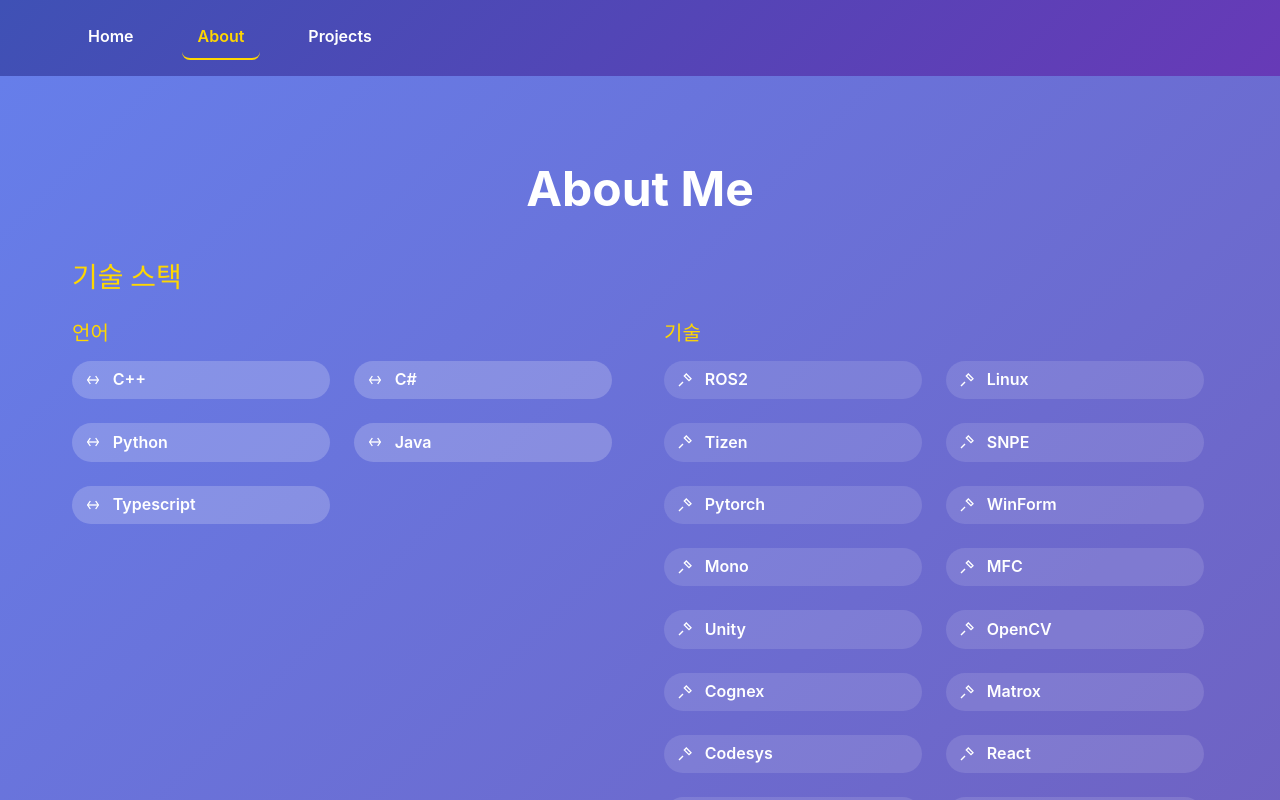
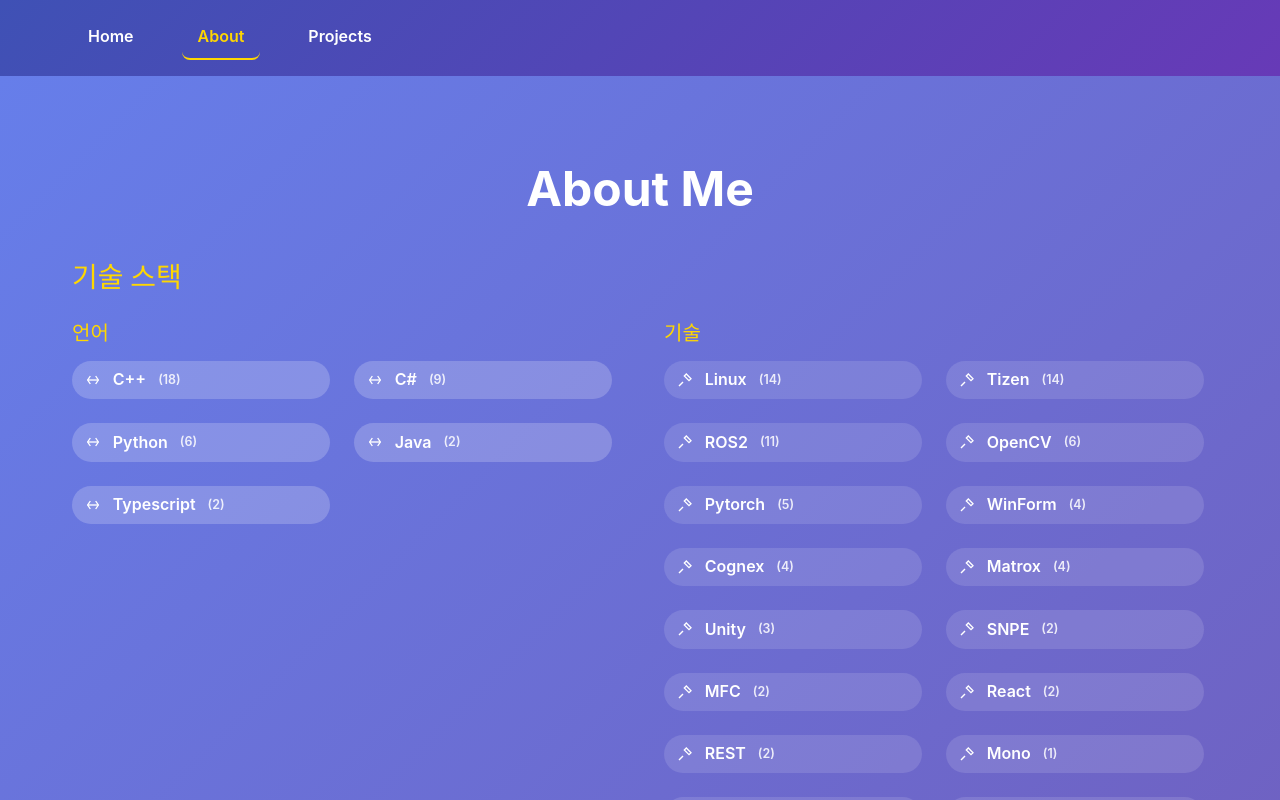
Before and after one commit to maroomir/portfolio, a React (Vite) app: page /about in a window 1280 px wide. Built offline with nearby package versions, Linux system fonts and the light colour scheme.

Commit message:
fix(about): Add counter
- add counter above the tech, language, resume
- sort each chips from counter

```diff
--- a/src/pages/About.tsx
+++ b/src/pages/About.tsx
@@ -1,10 +1,67 @@
 import styled from "@emotion/styled";
+import { useMemo } from "react";
 import data from "@/data/data.json"
 import Seo from "@/components/Seo";
 import { Link } from "react-router-dom";
 
 export default function About() {
-  const { about } = data
+  const { about, projects } = data
+
+  const langsSorted = useMemo(() => {
+    const counts: Record<string, number> = {};
+    projects.forEach((p: any) => {
+      const lang = p?.ability?.language;
+      if (lang) counts[lang] = (counts[lang] || 0) + 1;
+    });
+    return about.languages
+      .map((l: string, idx: number) => ({ l, idx, count: counts[l] || 0 }))
+      .sort((a, b) => (b.count - a.count) || (a.idx - b.idx))
+      .map(x => x.l);
+  }, [about, projects]);
+
+  const skillsSorted = useMemo(() => {
+    const counts: Record<string, number> = {};
+    projects.forEach((p: any) => {
+      const frameworks = p?.ability?.framework ?? [];
+      frameworks.forEach((f: string) => {
+        if (f) counts[f] = (counts[f] || 0) + 1;
+      });
+    });
+    return about.skills
+      .map((s: string, idx: number) => ({ s, idx, count: counts[s] || 0 }))
+      .sort((a, b) => (b.count - a.count) || (a.idx - b.idx))
+      .map(x => x.s);
+  }, [about, projects]);
+
+  const langCounts = useMemo(() => {
+    const counts: Record<string, number> = {};
+    projects.forEach((p: any) => {
+      const lang = p?.ability?.language;
+      if (lang) counts[lang] = (counts[lang] || 0) + 1;
+    });
+    return counts;
+  }, [projects]);
+
+  const skillCounts = useMemo(() => {
+    const counts: Record<string, number> = {};
+    projects.forEach((p: any) => {
+      const frameworks = p?.ability?.framework ?? [];
+      frameworks.forEach((f: string) => {
+        if (f) counts[f] = (counts[f] || 0) + 1;
+      });
+    });
+    return counts;
+  }, [projects]);
+
+  const agencyCounts = useMemo(() => {
+    const counts: Record<string, number> = {};
+    projects.forEach((p: any) => {
+      const agency = (p?.agency?.name ?? '').toString();
+      if (agency) counts[agency] = (counts[agency] || 0) + 1;
+    });
+    return counts;
+  }, [projects]);
+
   return (
     <Container>
       <Seo title={`소개 | ${data.home?.name} 포트폴리오`} description="보유 기술과 경력을 소개합니다." />
@@ -16,9 +73,9 @@
             <TechGroup>
               <GroupTitle>언어</GroupTitle>
               <TechList>
-                {about.languages.map((lang) => (
+                {langsSorted.map((lang) => (
                   <LangChip key={lang} to={`/projects?lang=${encodeURIComponent(lang)}`} aria-label={`Filter by language ${lang}`}>
-                    <LangIcon /> {lang}
+                    <LangIcon /> {lang}<SmallCount> ({langCounts[lang] ?? 0})</SmallCount>
                   </LangChip>
                 ))}
               </TechList>
@@ -26,9 +83,9 @@
             <TechGroup>
               <GroupTitle>기술</GroupTitle>
               <TechList>
-                {about.skills.map((skill) => (
+                {skillsSorted.map((skill) => (
                   <TechChip key={skill} to={`/projects?tech=${encodeURIComponent(skill)}`} aria-label={`Filter by tech ${skill}`}>
-                    <ToolIcon /> {skill}
+                    <ToolIcon /> {skill}<SmallCount> ({skillCounts[skill] ?? 0})</SmallCount>
                   </TechChip>
                 ))}
               </TechList>
@@ -45,7 +102,7 @@
                 to={`/projects?agency=${encodeURIComponent(item.company)}`}
                 aria-label={`${item.company} 프로젝트 보기`}
               >
-                <Company>{item.company}</Company>
+                <Company>{item.company}<SmallCount> ({agencyCounts[item.company] ?? 0})</SmallCount></Company>
                 <Department>{item.department}</Department>
                 <Role>{item.role}</Role>
                 <Period>
@@ -70,6 +127,13 @@
 
 const LangChip = styled(Link)` display:inline-flex; align-items:center; gap:6px; padding:0.4rem 0.8rem; border-radius:999px; background: rgba(255,255,255,0.2); color:white; text-decoration:none; font-weight:600; margin:0 0.25rem 0.25rem 0; `;
 const TechChip = styled(Link)` display:inline-flex; align-items:center; gap:6px; padding:0.4rem 0.8rem; border-radius:999px; background: rgba(255,255,255,0.12); color:white; text-decoration:none; font-weight:600; margin:0 0.25rem 0.25rem 0; `;
+const SmallCount = styled.span`
+  font-size: 0.78em;
+  color: rgba(255,255,255,0.9);
+  margin-left: 6px;
+  vertical-align: baseline;
+  opacity: 0.95;
+`;
 
 const ToolIcon = () => (
   <svg width="16" height="16" viewBox="0 0 24 24" fill="none" stroke="currentColor" strokeWidth="2" style={{ verticalAlign: 'middle', marginRight: 6 }} aria-hidden="true">
```
